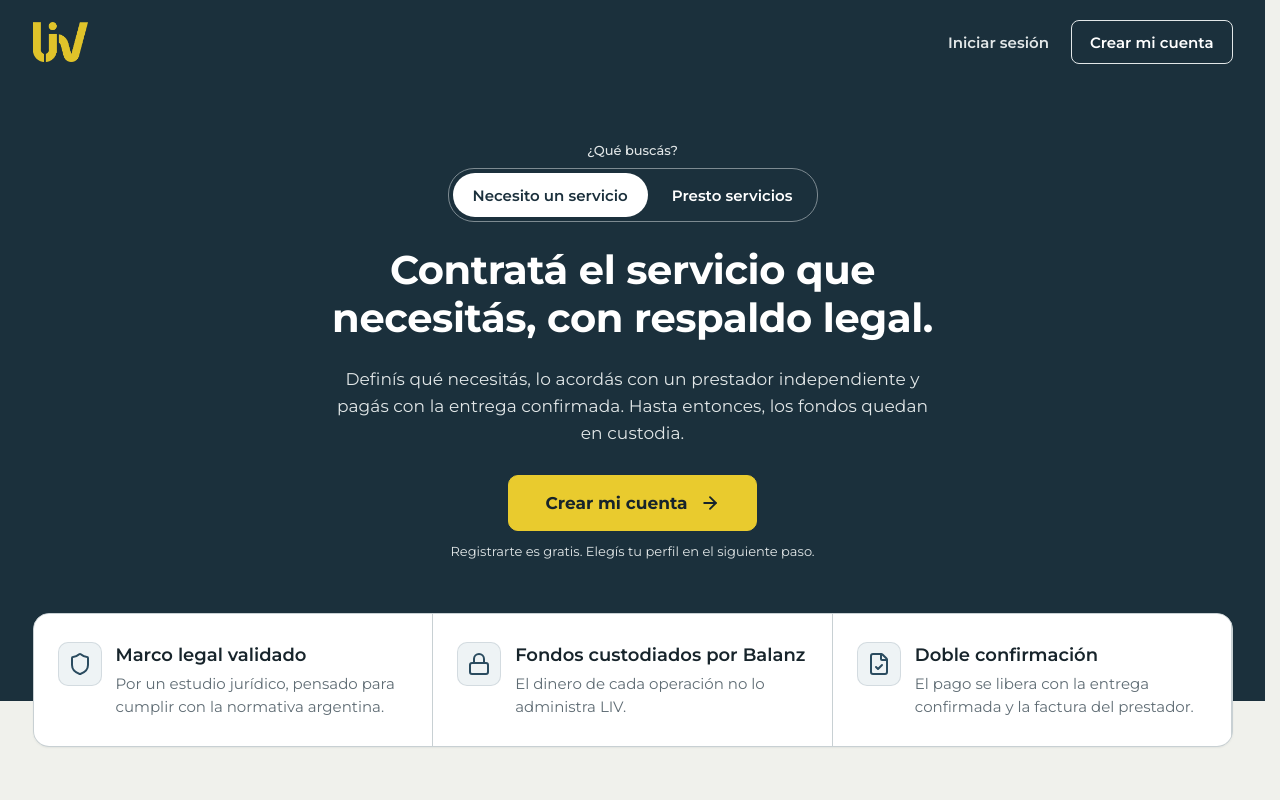
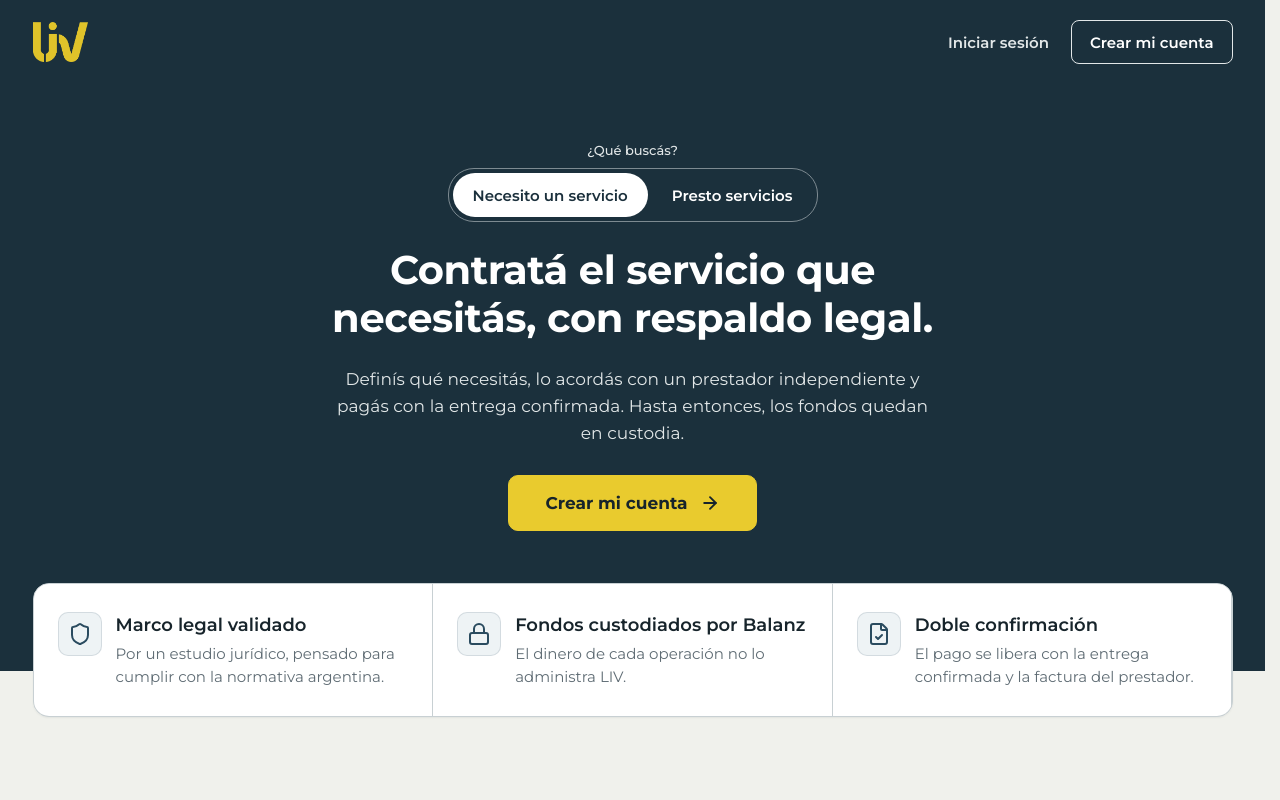
Before and after one commit to luciano-valenzuela1/liv-landing, a Next.js app: page / in a window 1280 px wide. Shown: the top 800 px of the page. Built offline with nearby package versions, Linux system fonts and the light colour scheme; no server answers.

Commit message:
refactor(hero): remove registration note under the hero CTA

```diff
--- a/src/components/landing/Hero.tsx
+++ b/src/components/landing/Hero.tsx
@@ -1,19 +1,14 @@
 "use client";
 
-import {
-  AUDIENCE_COPY,
-  AUDIENCE_QUESTION,
-  HERO_NOTES,
-} from "@/content/landing";
+import { AUDIENCE_COPY, AUDIENCE_QUESTION } from "@/content/landing";
 import { useAudience } from "@/components/audience/AudienceProvider";
 import { Logo } from "@/components/ui/Logo";
 import { CtaLink, LoginLink } from "@/components/ui/CtaLink";
 import { AudienceToggle } from "./AudienceToggle";
 
 export function Hero() {
-  const { audience, audienceTouched } = useAudience();
+  const { audience } = useAudience();
   const copy = AUDIENCE_COPY[audience];
-  const note = audienceTouched ? HERO_NOTES[audience] : HERO_NOTES.untouched;
 
   return (
     <section
@@ -60,7 +55,6 @@ export function Hero() {
 
         <div className="flex w-full flex-col items-center gap-2.5 pt-1">
           <CtaLink location="hero" arrow />
-          <span className="text-body-sm text-text-200">{note}</span>
         </div>
       </div>
     </section>
--- a/src/content/landing.ts
+++ b/src/content/landing.ts
@@ -59,14 +59,6 @@ export const AUDIENCE_COPY: Record<
     storyClose: "Creá tu cuenta y recibí tu primera propuesta.",
   },
 };
-
-export const HERO_NOTES = {
-  untouched: "Registrarte es gratis. Elegís tu perfil en el siguiente paso.",
-  empresa:
-    "Registrarte es gratis. Vas a registrarte como empresa; podés cambiarlo en el siguiente paso.",
-  prestador:
-    "Registrarte es gratis. Vas a registrarte como prestador; podés cambiarlo en el siguiente paso.",
-} as const;
 
 export type IconName =
   | "Shield"
```
